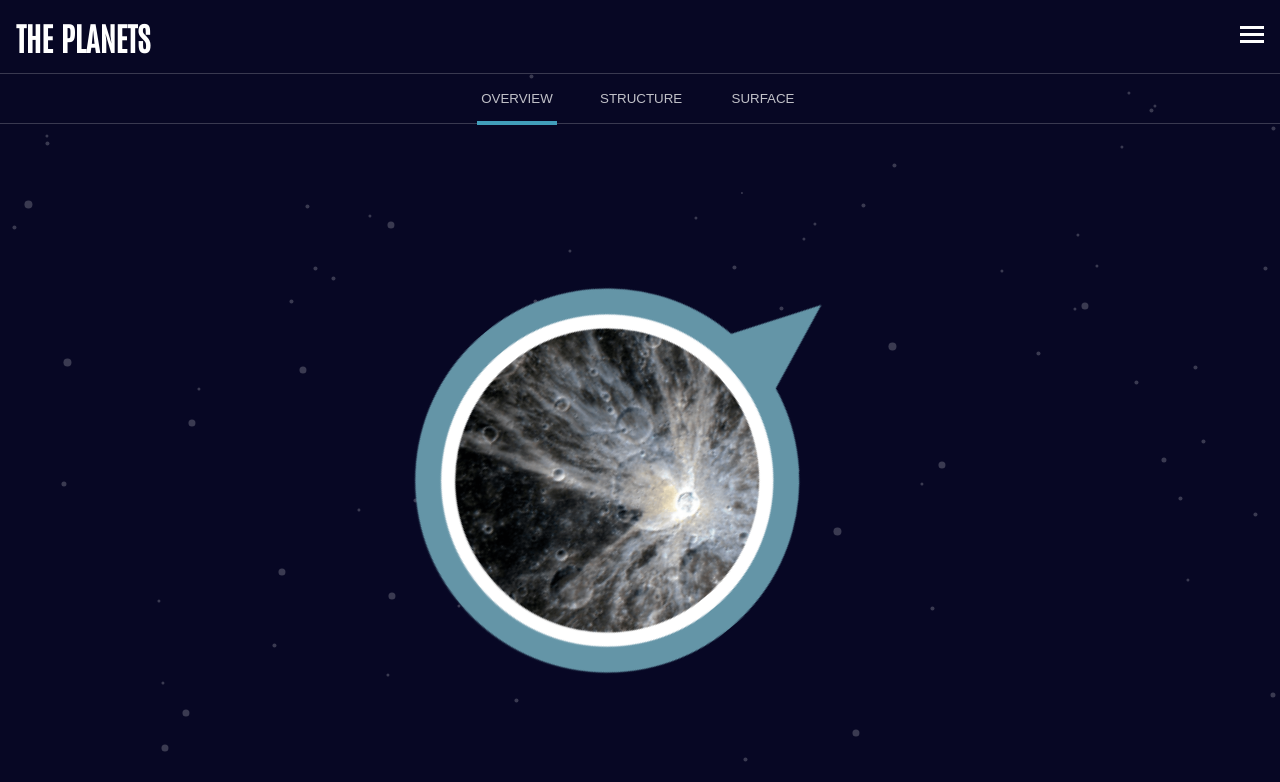
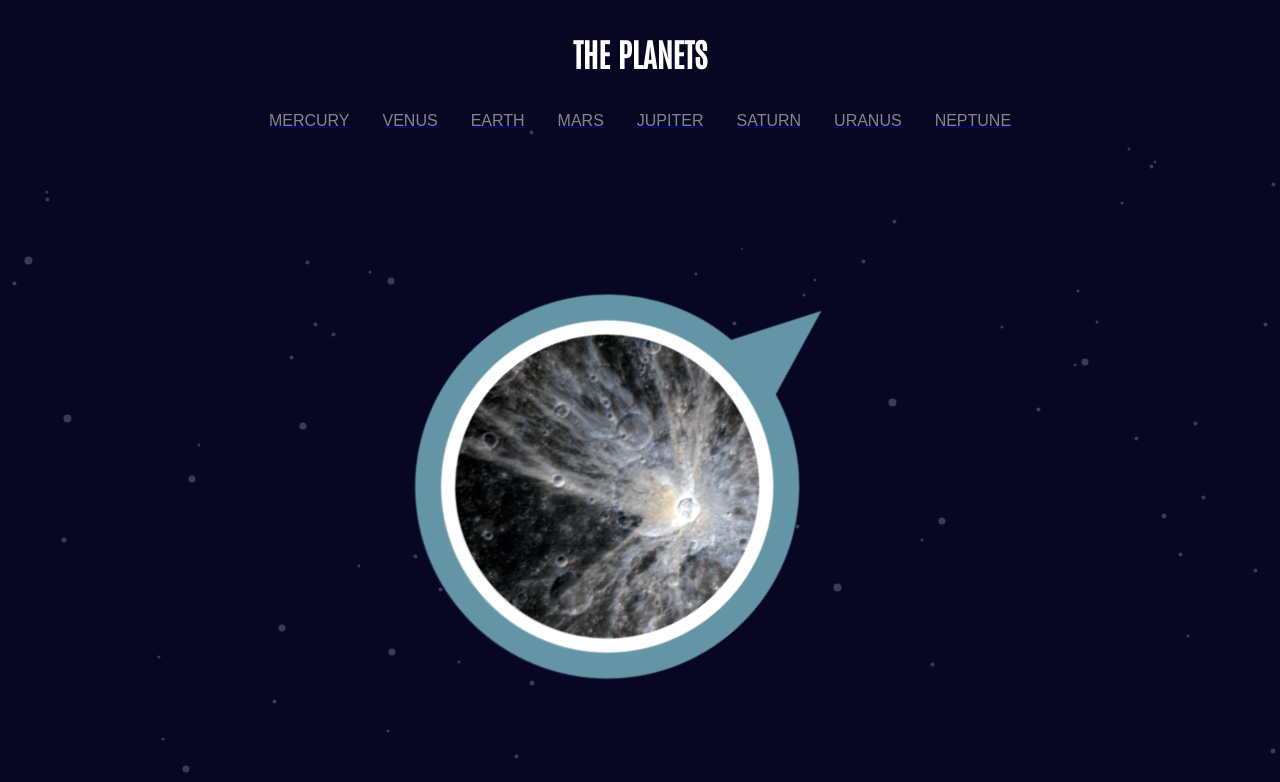
Before and after one commit to AchiPhutkaradze/planets-fact-site, a React (Vite) app: page /home/Mercury in a window 1280 px wide. Shown: the top 782 px of the page. Built offline with nearby package versions, Linux system fonts and the light colour scheme.

Commit message:
add: Navbar component

```diff
--- a/src/App.tsx
+++ b/src/App.tsx
@@ -4,23 +4,36 @@ import { Routes, Route, useLocation, useNavigate } from "react-router-dom";
 import Planets from "./components/Planets";
 import Header from "./components/Header";
 import { useEffect, useState } from "react";
+import Navbar from "./components/Navbar";
 function App() {
   const location = useLocation();
   const navigate = useNavigate();
   console.log(location.pathname);
   const mediaQuery = window.matchMedia("(min-width: 768px)");
-  console.log(mediaQuery);
+  console.log(mediaQuery.matches);
+  const [bigResolution, setBigResolution] = useState<boolean>(
+    window.matchMedia("(min-width: 768px)").matches
+  );
+
+  useEffect(() => {
+    const resolutionChange = (event: MediaQueryListEvent | MediaQueryList) =>
+      setBigResolution(event.matches);
+    mediaQuery.addListener(resolutionChange);
+    resolutionChange(mediaQuery);
+  }, []);
+  console.log(bigResolution);
   useEffect(() => {
     if (location.pathname === "/" && mediaQuery.matches) {
       navigate("home/Mercury");
     } else if (location.pathname === "/" && mediaQuery.matches === false) {
       navigate("home");
     }
-  }, [location.pathname, navigate]);
+  }, [location.pathname, mediaQuery.matches, navigate]);
   const [count, setCount] = useState<number>(0);
   return (
     <>
       <Header count={count} />
+      {mediaQuery.matches ? <Navbar /> : ""}
       <Routes>
         <Route element={<Menu setCount={setCount} />} path="home" />
         <Route path="home/:planet" element={<Planets setCount={setCount} />} />
--- a/src/components/Header.tsx
+++ b/src/components/Header.tsx
@@ -20,6 +20,11 @@ const HeaderBox = styled.header`
   display: flex;
   justify-content: space-between;
   align-items: center;
+  @media screen and (min-width: 768px) {
+    justify-content: center;
+    padding: 0;
+    padding-top: 32px;
+  }
 `;
 const Title = styled.h1`
   color: white;
@@ -27,8 +32,14 @@ const Title = styled.h1`
 `;
 const MenuImg = styled.img<{ count: number }>`
   opacity: ${(props) => (props.count === 1 ? "0.2" : "")};
+  @media screen and (min-width: 768px) {
+    display: none;
+  }
 `;
 const Line = styled.hr`
   background-color: #393950;
   height: 1px;
+  @media screen and (min-width: 768px) {
+    display: none;
+  }
 `;
--- /dev/null
+++ b/src/components/Navbar.tsx
@@ -0,0 +1,31 @@
+import styled from "styled-components";
+import data from "../data/data.json";
+import { Link } from "react-router-dom";
+export default function Navbar() {
+  return (
+    <NavBar>
+      {data.map((item) => {
+        return (
+          <>
+            <Link to={`/home/${item.name}`}>
+              <PlanetName>{item.name}</PlanetName>
+            </Link>
+          </>
+        );
+      })}
+    </NavBar>
+  );
+}
+const NavBar = styled.nav`
+  display: flex;
+  margin-top: 39px;
+  justify-content: center;
+  color: rgba(255, 255, 255, 1);
+  opacity: 0.5;
+  list-style-type: none;
+  gap: 33px;
+  text-transform: uppercase ;
+`;
+const PlanetName = styled.li`
+  color: white;
+`;
--- a/src/components/Planets.tsx
+++ b/src/components/Planets.tsx
@@ -32,6 +32,7 @@ export default function Planets(props: {
 
   return (
     <Color>
+      <Wrapper>
         <Buttons>
           <Overview onClick={() => setInfo("overview")}>OVERVIEW</Overview>
           <OverviewBottomBorder info={info} bottomColor={BottomColor} />
@@ -79,6 +80,7 @@ export default function Planets(props: {
             <Icon src={iconSource} />
           </Source>
         </Description>
+      </Wrapper>
       <Footer>
         <Child>
           <FirstChild>ROTATION TIME</FirstChild>
@@ -104,6 +106,9 @@ const PlanetImgBox = styled.div`
   display: flex;
   justify-content: center;
   padding: 95px 0;
+  @media screen and (min-width: 768px) {
+    grid-column: 1/-1;
+  }
 `;
 const AnimationName = keyframes`
   from {
@@ -141,6 +146,10 @@ const Buttons = styled.div`
   align-items: center;
   gap: 43px;
   border-bottom: 1px solid #393950;
+  @media screen and (min-width: 768px) {
+    grid-row: 2;
+    grid-column: 2;
+  }
 `;
 const Overview = styled.button`
   width: 80px;
@@ -194,6 +203,9 @@ const Description = styled.div`
   padding: 0 24px;
   align-items: center;
   gap: 16px;
+  @media screen and (min-width: 768px) {
+    grid-row: 2;
+  }
 `;
 const PlanetName = styled.h1`
   color: #c1c1c8;
@@ -243,3 +255,11 @@ const SecondChild = styled.p`
   line-height: 25.88px;
   font-size: 20px;
 `;
+const Wrapper = styled.div`
+  @media screen and (min-width: 768px) {
+    display: grid;
+    grid-template-columns: 1fr 1fr;
+    grid-template-rows: 2fr 1fr;
+    align-items: center;
+  }
+`;
--- a/src/components/menu.tsx
+++ b/src/components/menu.tsx
@@ -54,6 +54,7 @@ const PlanetName = styled.h2`
   line-height: 25px;
   font-size: 15px;
   color: rgba(255, 255, 255, 1);
+  text-transform: uppercase;
 `;
 const Arrow = styled.img`
   width: 7px;
```
Lines whose indentation alone changed are shown as unchanged.
